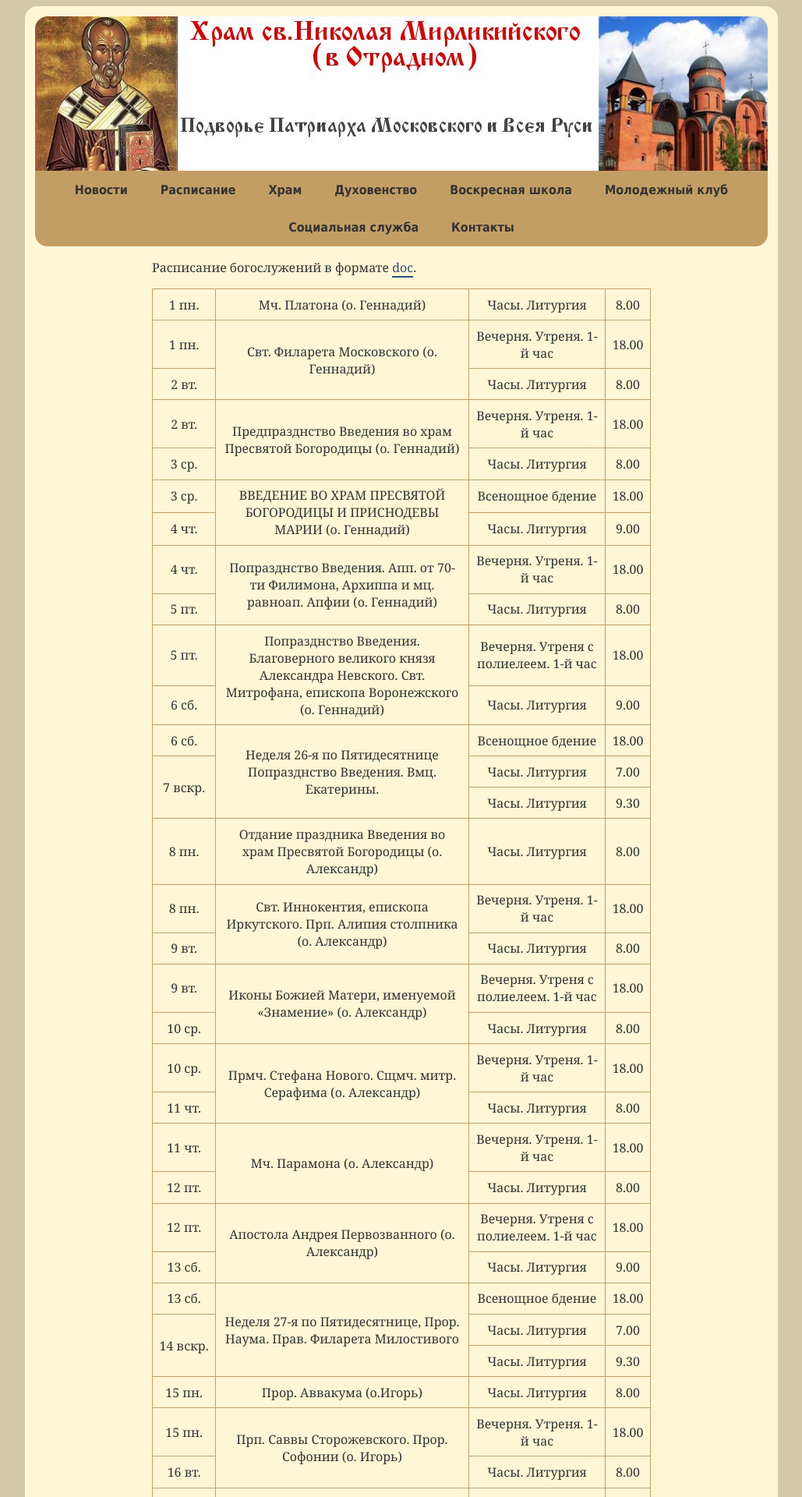
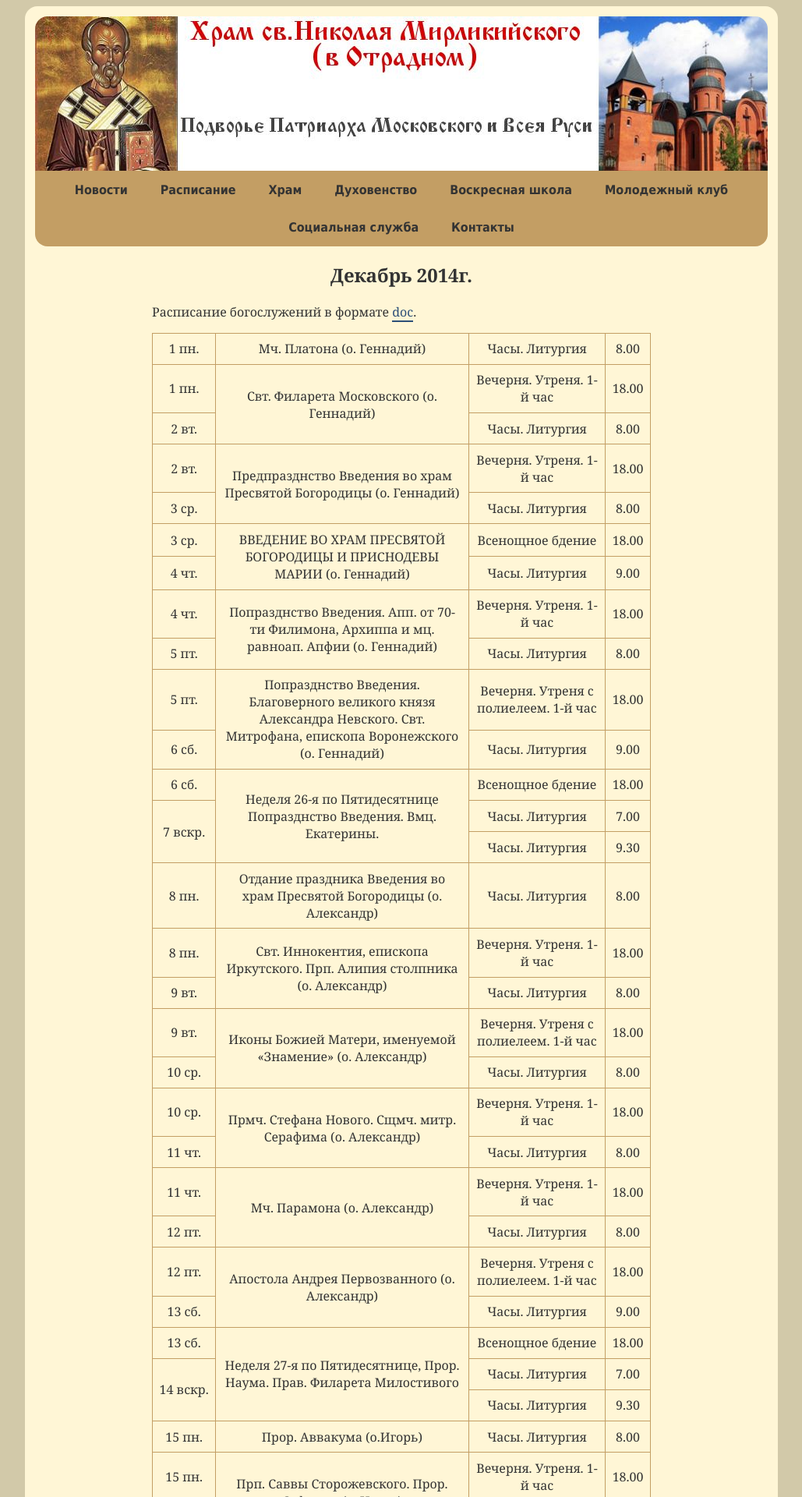
Before and after one commit to hramotradnoe/hramotradnoe.github.io, a Jekyll site: the page built from schedule/index.html, in a window 1280 px wide. Shown: the top 1920 px of the page at 78% size, without its empty margins (125-1154 px from the left). Built offline with Jekyll 4.4.1, drawn with Linux system fonts in a browser that asks for light colours.

Commit message:
Показываем заголовок на странице расписания

```diff
--- a/assets/styles/web.sass
+++ b/assets/styles/web.sass
@@ -72,6 +72,9 @@ main>section
 main>section>h1
   text-align                  : center
   display                     : none
+
+main>section#schedule>h1
+  display                     : block
 
 main>section>ul, aside ul
   list-style                  : none
```
